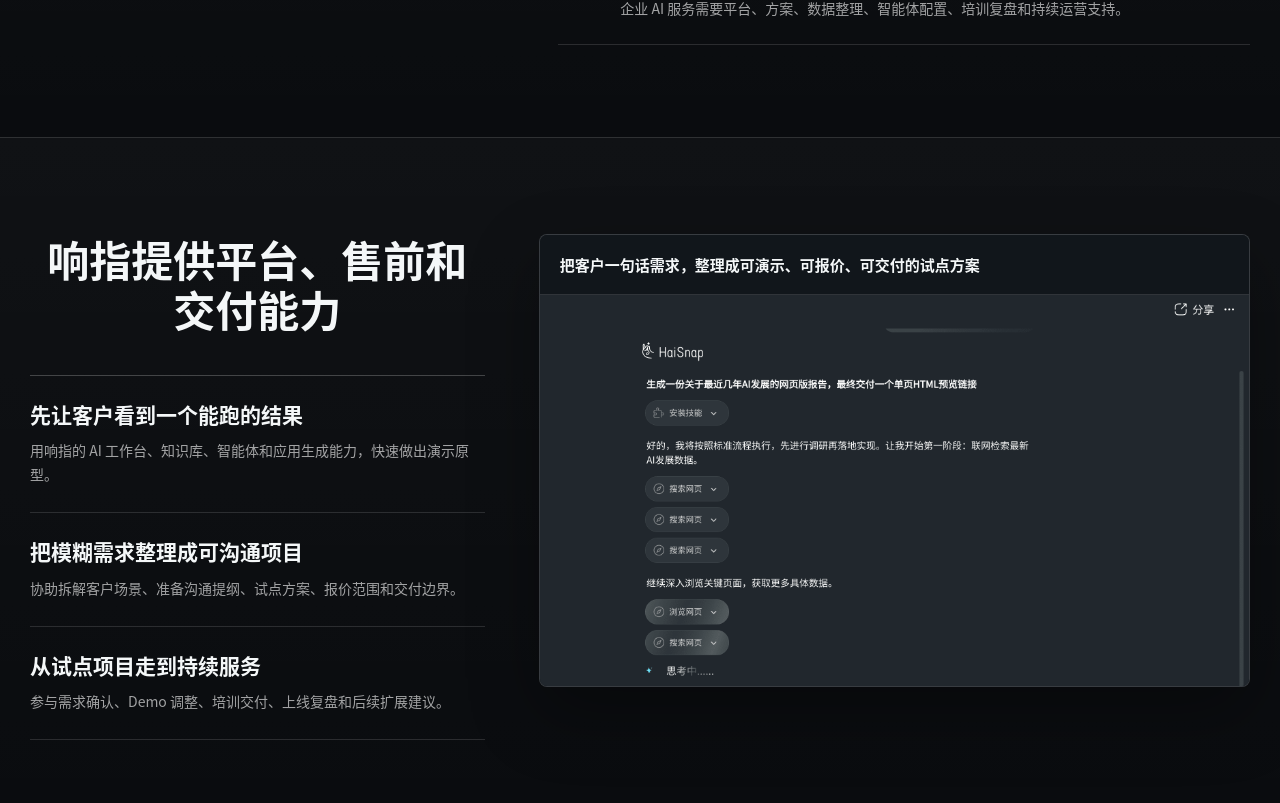
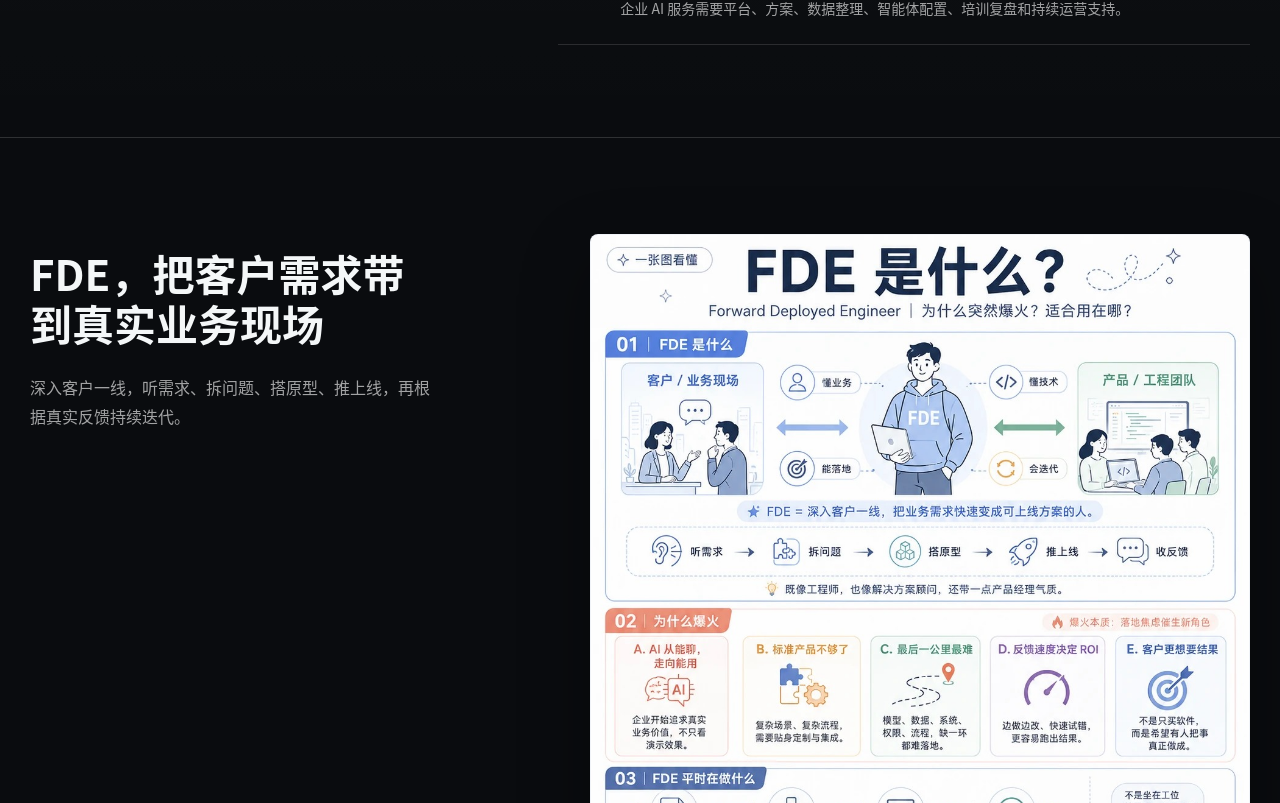
Before and after one commit to haisnap/b, a Next.js app: page / in a window 1280 px wide. Shown: the part 1277-2080 px from the top of the page. Built offline with nearby package versions, Linux system fonts and the light colour scheme.

Commit message:
Add FDE guide section

```diff
--- a/app/globals.css
+++ b/app/globals.css
@@ -511,6 +511,57 @@ select {
   line-height: 1.72;
 }
 
+.fde-section {
+  border-bottom: 1px solid var(--line-dark);
+  background: var(--dark);
+}
+
+.fde-layout {
+  display: grid;
+  grid-template-columns: minmax(300px, 0.72fr) minmax(520px, 1.28fr);
+  align-items: start;
+  gap: 72px;
+}
+
+.fde-copy {
+  position: sticky;
+  top: calc(var(--header-height) + 42px);
+  padding-top: 14px;
+}
+
+.fde-copy h2 {
+  max-width: 520px;
+  margin: 0;
+  color: #f4f7f8;
+  font-size: 42px;
+  font-weight: 650;
+  line-height: 1.2;
+}
+
+.fde-copy p {
+  max-width: 480px;
+  margin: 24px 0 0;
+  color: rgba(255, 255, 255, 0.62);
+  font-size: 16px;
+  line-height: 1.8;
+}
+
+.fde-visual {
+  width: min(100%, 660px);
+  overflow: hidden;
+  justify-self: end;
+  margin: 0;
+  border: 1px solid rgba(255, 255, 255, 0.16);
+  border-radius: 8px;
+  background: #edf1f7;
+  box-shadow: 0 26px 70px rgba(0, 0, 0, 0.32);
+}
+
+.fde-visual img {
+  width: 100%;
+  height: auto;
+}
+
 .section {
   padding: 96px 0;
   content-visibility: auto;
@@ -1364,6 +1415,7 @@ select {
 
   .hero-inner,
   .intro-grid,
+  .fde-layout,
   .split-heading,
   .pilot-layout,
   .proof-feature,
@@ -1386,6 +1438,20 @@ select {
     max-width: 760px;
   }
 
+  .fde-copy {
+    position: static;
+    max-width: 700px;
+    padding-top: 0;
+  }
+
+  .fde-layout {
+    gap: 42px;
+  }
+
+  .fde-visual {
+    justify-self: start;
+  }
+
   .institution-inner {
     grid-template-columns: 1fr;
     gap: 14px;
@@ -1404,6 +1470,7 @@ select {
 
   .section-kicker h2,
   .section-heading h2,
+  .fde-copy h2,
   .proof-copy h2,
   .governance-grid h2,
   .contact-copy h2 {
@@ -1553,6 +1620,7 @@ select {
 
   .section-kicker h2,
   .section-heading h2,
+  .fde-copy h2,
   .proof-copy h2,
   .governance-grid h2,
   .contact-copy h2 {
--- a/app/page.jsx
+++ b/app/page.jsx
@@ -207,6 +207,27 @@ export default function HomePage() {
           </div>
         </section>
 
+        <section className="section fde-section" aria-labelledby="fde-title">
+          <div className="container fde-layout">
+            <div className="fde-copy">
+              <h2 id="fde-title">FDE，把客户需求带到真实业务现场</h2>
+              <p>
+                深入客户一线，听需求、拆问题、搭原型、推上线，再根据真实反馈持续迭代。
+              </p>
+            </div>
+
+            <figure className="fde-visual">
+              <img
+                src="/assets/fde-guide.jpg"
+                alt="FDE 从客户业务现场连接产品和工程团队，并完成调研、方案、验证与交付的图解"
+                width="1080"
+                height="1440"
+                loading="lazy"
+              />
+            </figure>
+          </div>
+        </section>
+
         <section id="support" className="section section-light" aria-labelledby="support-title">
           <div className="container">
             <div className="pilot-layout">
```
Also changed, not shown: public/assets/fde-guide.jpg (added).
